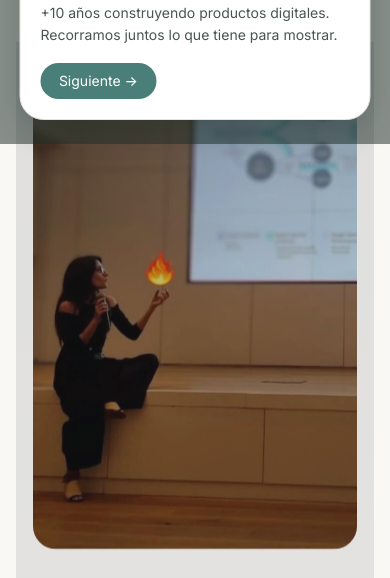
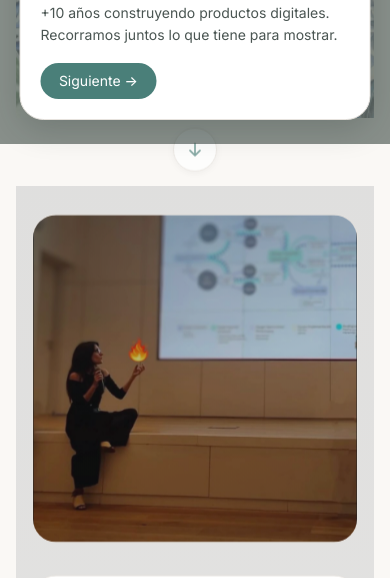
Before and after one commit to barbaritaaceto/Portfolio_Barbarita, a React (Vite) app: page / in a window 390 px wide. Shown: the part 700-1278 px from the top of the page. Built offline with nearby package versions, Linux system fonts and the light colour scheme; grey boxes are pictures that could not be loaded.

Commit message:
fix: responsive — profile card margin, Why I Build min-h, floating buttons mobile spacing

```diff
--- a/src/pages/Home.tsx
+++ b/src/pages/Home.tsx
@@ -287,7 +287,7 @@ export default function Home() {
         {/* ════════════════════════════════════ */}
         {/* PROFILE CARD */}
         {/* ════════════════════════════════════ */}
-        <section className="w-full px-4 py-16 md:py-20 relative z-40" style={{ marginTop: '-16rem' }}>
+        <section className="w-full px-4 py-16 md:py-20 relative z-40 -mt-24 sm:-mt-40 md:-mt-64">
           <div className="max-w-6xl mx-auto">
           <div id="home-profile-card" className="card w-full max-w-xl relative overflow-hidden mx-auto">
             <div className="relative z-10 flex flex-row gap-5 items-stretch">
@@ -388,7 +388,7 @@ export default function Home() {
         >
           <div className="max-w-7xl mx-auto">
             <div className="grid grid-cols-1 md:grid-cols-12 gap-8 md:gap-10 items-stretch">
-              <div className="relative rounded-3xl overflow-hidden border w-full max-w-xl mx-auto md:mx-0 md:col-span-5 h-full min-h-[480px]" style={{ borderColor: 'var(--border-base)' }}>
+              <div className="relative rounded-3xl overflow-hidden border w-full max-w-xl mx-auto md:mx-0 md:col-span-5 h-full min-h-[220px] md:min-h-[480px]" style={{ borderColor: 'var(--border-base)' }}>
                 <img
                   src="/barbi fuego.png"
                   alt="Barbara"
@@ -401,7 +401,7 @@ export default function Home() {
                 />
               </div>
 
-            <div className="text-center md:text-left w-full rounded-3xl border p-5 md:p-6 md:col-span-7 h-full min-h-[480px] flex flex-col" style={{ borderColor: 'var(--border-base)', background: 'linear-gradient(180deg, var(--card-bg) 0%, var(--bg) 100%)' }}>
+            <div className="text-center md:text-left w-full rounded-3xl border p-5 md:p-6 md:col-span-7 h-full md:min-h-[480px] flex flex-col" style={{ borderColor: 'var(--border-base)', background: 'linear-gradient(180deg, var(--card-bg) 0%, var(--bg) 100%)' }}>
               <header className="mb-4 md:mb-5">
                 <h2 className="text-xl md:text-2xl font-serif font-semibold leading-tight" style={{ color: 'var(--accent-primary)' }}>
                   {homeText.whyTitle}
--- a/src/routes/Layout.tsx
+++ b/src/routes/Layout.tsx
@@ -34,14 +34,14 @@ const Layout: React.FC = () => {
 
   return (
     <div className="min-h-screen flex flex-col">
-      <main className="flex-1 container mx-auto px-4 py-8">
+      <main className="flex-1 container mx-auto px-4 pt-4 pb-8">
         <Outlet />
       </main>
 
       <Footer />
 
       {/* Language toggle */}
-      <div id="layout-lang-toggle" className="fixed top-6 right-6 md:top-8 md:right-8 z-[65]">
+      <div id="layout-lang-toggle" className="fixed top-4 right-4 md:top-8 md:right-8 z-[65]">
         <div
           className="inline-flex rounded-full p-1"
           style={{
@@ -82,7 +82,7 @@ const Layout: React.FC = () => {
       </div>
 
       {/* AI Assistant floating button */}
-      <div className="fixed top-20 right-6 md:top-24 md:right-8 z-50 group flex flex-col items-end gap-2">
+      <div className="fixed top-16 right-4 md:top-24 md:right-8 z-50 group flex flex-col items-end gap-2">
         <button
           id="layout-ai-btn"
           type="button"
```
Also changed, not shown: 1 other file (tests, documents, lock files or other folders).
